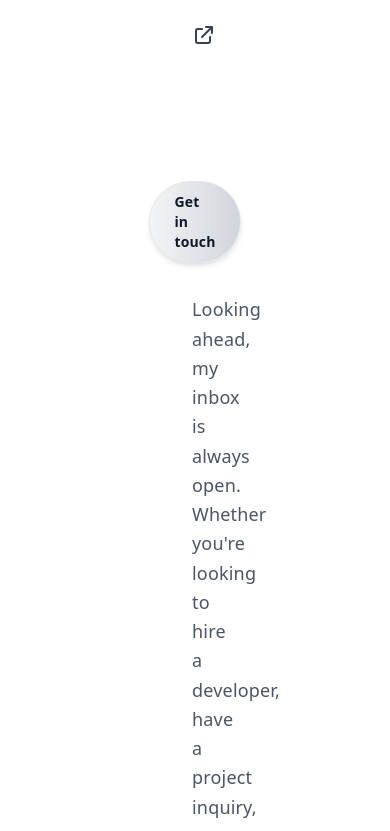
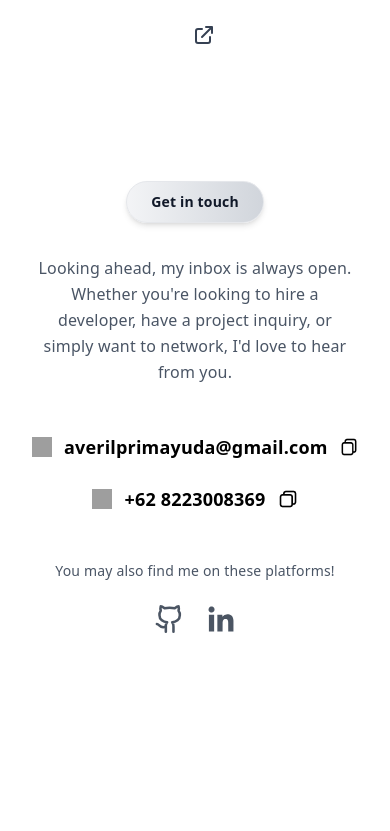
Before and after one commit to Saident/MyPortfolio, a React (Vite) app: page / in a window 390 px wide. Shown: the part 7552-8383 px from the top of the page. After the commit the page ends 8249 px from the top, so only its background shows below. Built offline with nearby package versions, Linux system fonts and the light colour scheme; grey boxes are pictures that could not be loaded.

Commit message:
added mobile screen for contact

```diff
--- a/src/components/Contact.jsx
+++ b/src/components/Contact.jsx
@@ -19,7 +19,9 @@ const Contact = () => {
   };
 
   return (
-    <div id="contact" className="bg-white px-48 py-16">
+    // 1. RESPONSIVE PADDING
+    <div id="contact" className="bg-white px-8 lg:px-48 py-16 overflow-hidden max-w-screen-2xl mx-auto">
+
       <ScrollReveal direction="down" delay={0.1} width="100%">
         <div className="flex justify-center mb-8">
           <span className="bg-gradient-to-r from-gray-100 to-gray-300 border border-gray-200 text-gray-900 px-6 py-2.5 rounded-full text-sm font-semibold shadow-md">
@@ -29,9 +31,10 @@ const Contact = () => {
       </ScrollReveal>
 
       {/* Main Message */}
-      <ScrollReveal direction="down" delay={0.1} width="100%">
-        <div className="max-w-3xl mx-auto text-center mb-8">
-          <p className="text-lg text-gray-600 leading-relaxed">
+      <ScrollReveal direction="down" delay={0.2} width="100%">
+        <div className="max-w-3xl mx-auto text-center mb-12">
+          {/* RESPONSIVE TEXT: text-base on mobile, text-lg on desktop */}
+          <p className="text-base lg:text-lg text-gray-600 leading-relaxed">
             Looking ahead, my inbox is always open. Whether you're looking to hire
             a developer, have a project inquiry, or simply want to network, I'd
             love to hear from you.
@@ -39,13 +42,18 @@ const Contact = () => {
         </div>
       </ScrollReveal>
 
-      <div className="max-w-2xl mx-auto text-center space-y-6 mb-8">
-        <div className="flex items-center justify-center gap-4">
-          <img src={mailIcon} alt="mail" className="w-6 h-6" />
+      <div className="max-w-2xl mx-auto text-center space-y-6 lg:space-y-8 mb-12">
+        {/* Email */}
+        <ScrollReveal direction="up" delay={0.3} width="100%">
+          {/* Adjusted gap for mobile */}
+          <div className="flex items-center justify-center gap-3 lg:gap-4">
+            {/* Slightly smaller icon on mobile */}
+            <img src={mailIcon} alt="mail" className="w-5 h-5 lg:w-6 lg:h-6" />
 
             <a
               href="mailto:averilprimayuda@gmail.com"
-            className="text-2xl font-bold text-black hover:text-gray-600 transition-colors hover:text-black hover:-translate-y-1 transition-transform"
+              // 2. RESPONSIVE EMAIL TEXT: Scales down to text-lg on mobile so it doesn't overflow
+              className="text-lg sm:text-xl lg:text-2xl font-bold text-black hover:text-gray-600 transition-colors hover:-translate-y-1 transition-transform"
             >
               averilprimayuda@gmail.com
             </a>
@@ -56,7 +64,7 @@ const Contact = () => {
                 className="text-gray-700 hover:text-black active:scale-75 duration-150 hover:-translate-y-1 transition-transform"
                 title="Copy email"
               >
-              <img src={copyIcon} alt="copy" className="w-6 h-6" />
+                <img src={copyIcon} alt="copy" className="w-5 h-5 lg:w-6 lg:h-6" />
               </button>
 
               <div
@@ -71,14 +79,17 @@ const Contact = () => {
               </div>
             </div>
           </div>
+        </ScrollReveal>
 
         {/* Phone */}
-        <div className="flex items-center justify-center gap-4">
-          <img src={telephoneIcon} alt="telephone" className="w-6 h-6" />
+        <ScrollReveal direction="up" delay={0.4} width="100%">
+          <div className="flex items-center justify-center gap-3 lg:gap-4">
+            <img src={telephoneIcon} alt="telephone" className="w-5 h-5 lg:w-6 lg:h-6" />
 
             <a
               href="tel:+62822300800369"
-            className="text-2xl font-bold text-black hover:text-gray-600 transition-colors hover:text-black hover:-translate-y-1 transition-transform"
+              // RESPONSIVE PHONE TEXT
+              className="text-lg sm:text-xl lg:text-2xl font-bold text-black hover:text-gray-600 transition-colors hover:-translate-y-1 transition-transform"
             >
               +62 8223008369
             </a>
@@ -89,7 +100,7 @@ const Contact = () => {
                 className="text-gray-700 hover:text-black active:scale-75 duration-150 hover:-translate-y-1 transition-transform"
                 title="Copy phone number"
               >
-              <img src={copyIcon} alt="copy" className="w-6 h-6" />
+                <img src={copyIcon} alt="copy" className="w-5 h-5 lg:w-6 lg:h-6" />
               </button>
 
               <div
@@ -104,22 +115,25 @@ const Contact = () => {
               </div>
             </div>
           </div>
+        </ScrollReveal>
       </div>
 
+      <ScrollReveal direction="up" delay={0.5} width="100%">
         <div className="text-center">
-        <p className="text-gray-600 pb-8">
+          <p className="text-gray-600 pb-6 lg:pb-8 text-sm lg:text-base">
             You may also find me on these platforms!
           </p>
 
           <div className="flex items-center justify-center gap-6">
             <a href="https://github.com/Saident" target="_blank" rel="noopener noreferrer" className="text-gray-700 hover:text-black hover:-translate-y-1 transition-transform">
-            <img src={githubIcon} alt="github" className="w-8 h-8" />
+              <img src={githubIcon} alt="github" className="w-7 h-7 lg:w-8 lg:h-8" />
             </a>
             <a href="https://www.linkedin.com/in/averilprimayuda/" target="_blank" rel="noopener noreferrer" className="text-gray-700 hover:text-black hover:-translate-y-1 transition-transform">
-            <img src={linkedinIcon} alt="linkedin" className="w-8 h-8" />
+              <img src={linkedinIcon} alt="linkedin" className="w-7 h-7 lg:w-8 lg:h-8" />
             </a>
           </div>
         </div>
+      </ScrollReveal>
     </div>
   );
 };
```
Lines whose indentation alone changed are shown as unchanged.
